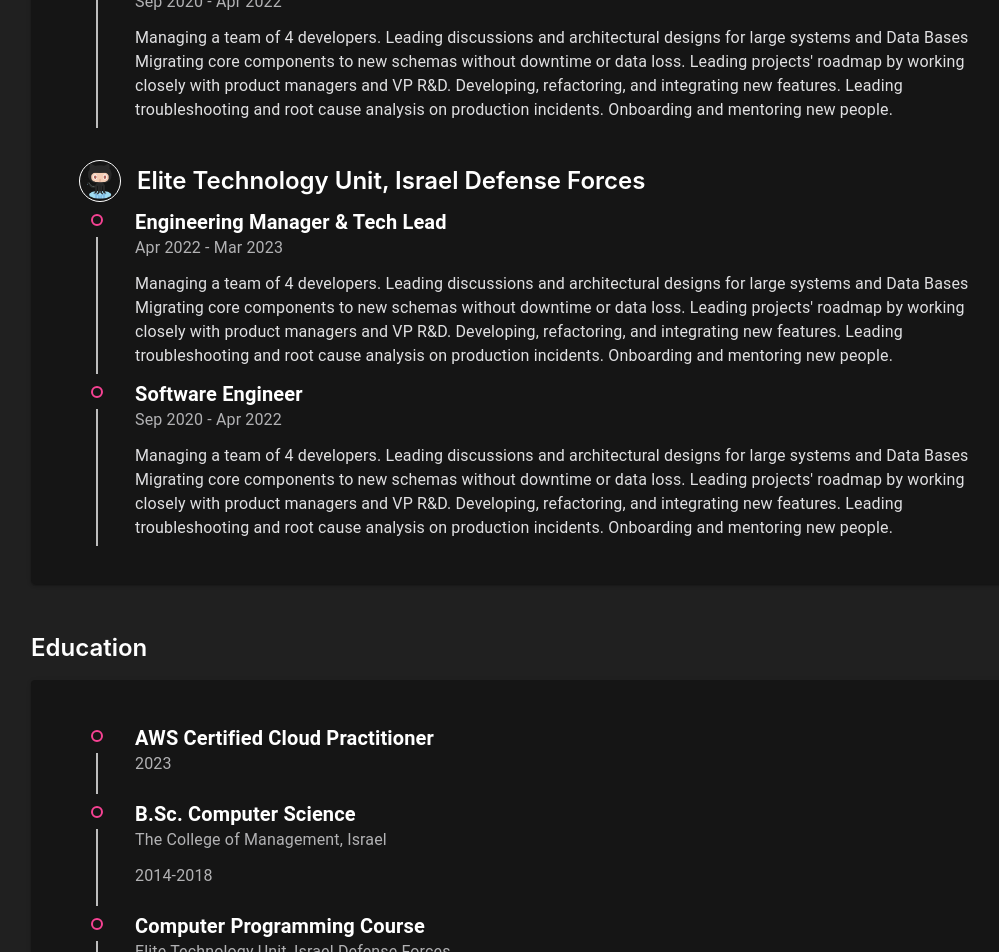
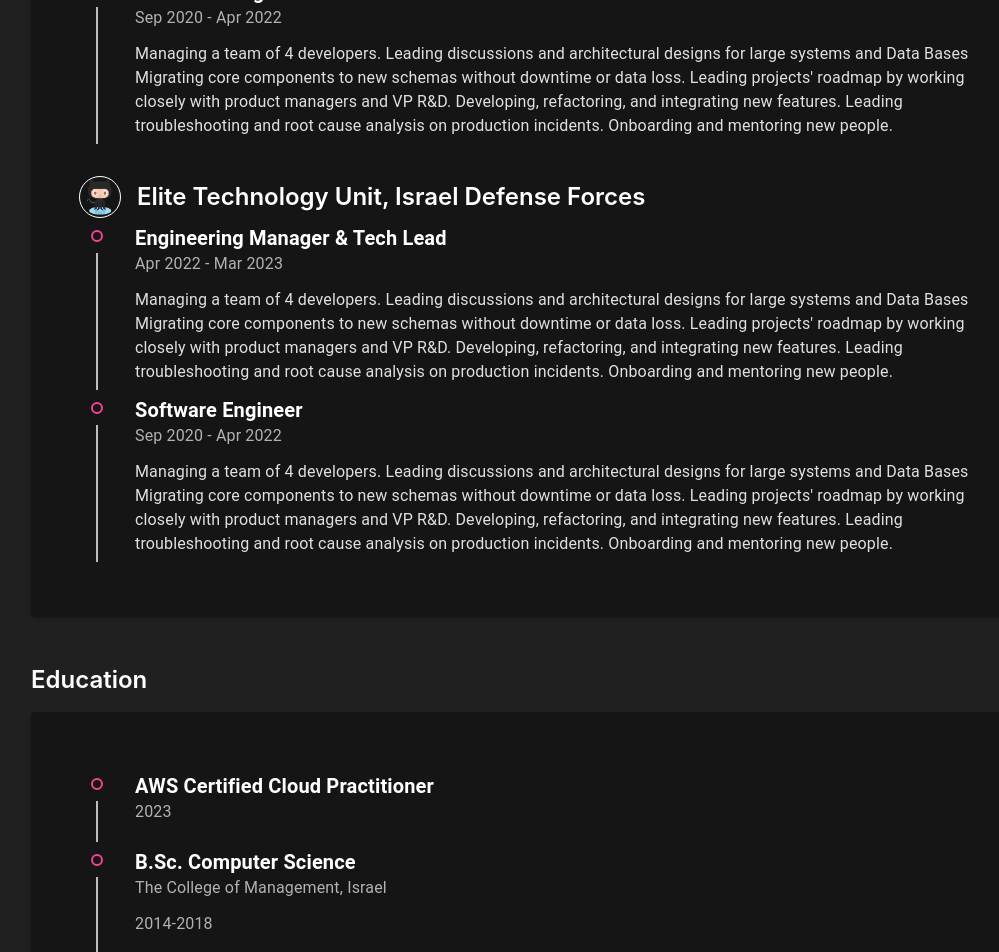
Before and after one commit to DanielleZror/DanielleZror.github.io, a React (Create React App) app: page / in a window 1280 px wide. Shown: the part 1880-2832 px from the top of the page, without its empty margins (145-1144 px from the left). Built offline with nearby package versions, Linux system fonts and the light colour scheme.

Commit message:
small ui changes

```diff
--- a/src/components/Education.tsx
+++ b/src/components/Education.tsx
@@ -30,7 +30,7 @@
             }
         }}>
             {institutions.map((institution, key) => (
-                <CustomTimelineItem key={key} className="first:mt-8">
+                <CustomTimelineItem key={key} className="first:mt-4 last:mb-4">
                     <TimelineContent sx={{ ml: "16px" }}>
                         {institution.link ? <a href={institution.link} target="_blank" rel="noreferrer"><h4 className="hover:text-pink hover:underline">{institution.title}</h4></a> : <h4>{institution.title}</h4>}
                         {institution.name && <h6 className="mb-3">{institution.name}</h6>}
--- a/src/components/Expericence.tsx
+++ b/src/components/Expericence.tsx
@@ -32,8 +32,8 @@
             }
         }}>
             {companies.map((company, key) => (
-                <div key={key}>
-                    <div className="flex mt-8 items-center">
+                <div key={key} className="mb-4">
+                    <div className="flex mt-4 items-center">
                         <Avatar
                             alt={company.name}
                             src={company.icon}
--- a/src/components/Home.tsx
+++ b/src/components/Home.tsx
@@ -3,7 +3,7 @@
 
 export default function Home() {
     return (
-        <section className="min-h-screen flex flex-col bg-no-repeat bg-right-bottom md:bg-profile-pic max-md:bg-none">
+        <section className="min-h-screen max-md:min-h-[80vh] flex flex-col bg-no-repeat bg-right-bottom md:bg-profile-pic max-md:bg-none">
             <div className="text-left mt-6 pt-20 max-sm:pt-12">
                 <h3 className="mb-4">Hello,</h3>
                 <Typewriter texts={["Danielle Zror", "a Software Enginee", "a Troubleshooting Pro", "a Dog Mom"]} />
--- a/src/components/Resume.tsx
+++ b/src/components/Resume.tsx
@@ -7,11 +7,11 @@
         <section>
             <h2 className="mb-10">Resume</h2>
             <h3 className="mb-4">Expericence</h3>
-            <Paper square={false} elevation={2} sx={{ bgcolor: '#151515', p: '2rem', pt: '0' }}>
+            <Paper square={false} elevation={2} sx={{ bgcolor: '#151515', p: { xs: '0.5rem', sm: '2rem' }, pt: '0' }}>
                 <Expericence />
             </Paper>
             <h3 className="mb-4 mt-12">Education</h3>
-            <Paper square={false} elevation={2} sx={{ bgcolor: '#151515', p: '2rem', pt: '0' }}>
+            <Paper square={false} elevation={2} sx={{ bgcolor: '#151515', p: { xs: '0.5rem', sm: '2rem' }, pt: '0' }}>
                 <Education />
             </Paper>
         </section>
```
